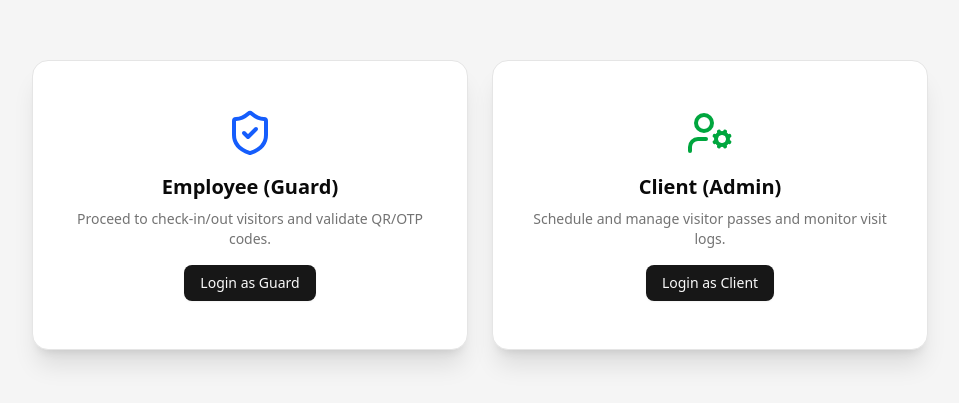
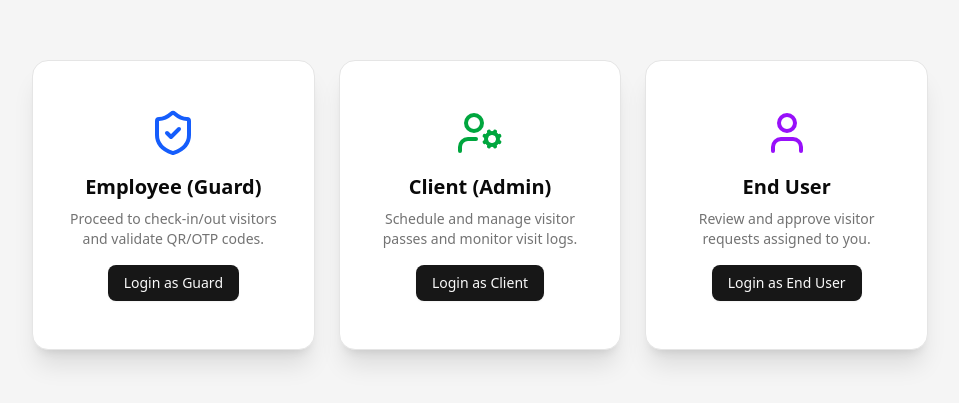
Before and after one commit to oshanpanditcommando360/Visitor-Management-Systm, a Next.js app: page / in a window 1280 px wide. Shown: the part 195-598 px from the top of the page, without its empty margins (160-1119 px from the left). Built offline with nearby package versions, Linux system fonts and the light colour scheme.

Commit message:
Add end user login card and adjust form spacing

```diff
--- a/app/client-view/dashboard/_components/AddEndUser.jsx
+++ b/app/client-view/dashboard/_components/AddEndUser.jsx
@@ -49,25 +49,25 @@ export default function AddEndUser() {
     <Card className="max-w-xl mx-auto">
       <CardContent className="p-6 space-y-4">
         <h2 className="text-xl font-semibold">Add End User</h2>
-        <form onSubmit={handleSubmit} className="space-y-3">
+        <form onSubmit={handleSubmit} className="space-y-4">
           <div>
-            <Label>Name</Label>
+            <Label className="block text-sm font-medium mb-1">Name</Label>
             <Input name="name" value={form.name} onChange={handleChange} required />
           </div>
           <div>
-            <Label>Email</Label>
+            <Label className="block text-sm font-medium mb-1">Email</Label>
             <Input name="email" type="email" value={form.email} onChange={handleChange} required />
           </div>
           <div>
-            <Label>Post</Label>
+            <Label className="block text-sm font-medium mb-1">Post</Label>
             <Input name="post" value={form.post} onChange={handleChange} />
           </div>
           <div>
-            <Label>Password</Label>
+            <Label className="block text-sm font-medium mb-1">Password</Label>
             <Input name="password" type="password" value={form.password} onChange={handleChange} required />
           </div>
           <div>
-            <Label>Department</Label>
+            <Label className="block text-sm font-medium mb-1">Department</Label>
             <Select onValueChange={(v)=>setForm(p=>({...p,department:v}))}>
               <SelectTrigger className="w-full">
                 <SelectValue placeholder="Select department" />
@@ -80,7 +80,7 @@ export default function AddEndUser() {
             </Select>
           </div>
           <div>
-            <Label>Approval Type</Label>
+            <Label className="block text-sm font-medium mb-1">Approval Type</Label>
             <Select onValueChange={(v)=>setForm(p=>({...p,approvalType:v}))} defaultValue="CLIENT_ONLY">
               <SelectTrigger className="w-full">
                 <SelectValue placeholder="Select" />
--- a/app/page.js
+++ b/app/page.js
@@ -1,12 +1,12 @@
 import Link from "next/link";
 import { Card,CardContent } from "@/components/ui/card";
 import { Button } from "@/components/ui/button";
-import { UserCog, ShieldCheck } from "lucide-react";
+import { UserCog, ShieldCheck, User } from "lucide-react";
 
 export default function Home() {
   return (
     <div className="min-h-screen bg-muted flex items-center justify-center p-4">
-      <div className="max-w-4xl w-full grid grid-cols-1 md:grid-cols-2 gap-6">
+      <div className="max-w-4xl w-full grid grid-cols-1 md:grid-cols-3 gap-6">
         {/* Guard Card */}
         <Card className="shadow-xl hover:shadow-2xl transition rounded-2xl">
           <CardContent className="p-6 flex flex-col items-center text-center">
@@ -38,6 +38,22 @@ export default function Home() {
             </Link>
           </CardContent>
         </Card>
+
+        {/* End User Card */}
+        <Card className="shadow-xl hover:shadow-2xl transition rounded-2xl">
+          <CardContent className="p-6 flex flex-col items-center text-center">
+            <User className="h-12 w-12 text-purple-600 mb-4" />
+            <h2 className="text-xl font-semibold mb-2">End User</h2>
+            <p className="text-sm text-muted-foreground mb-4">
+              Review and approve visitor requests assigned to you.
+            </p>
+            <Link href="/end-user-view/sign-in" passHref>
+              <Button className="w-full cursor-pointer" variant="default">
+                Login as End User
+              </Button>
+            </Link>
+          </CardContent>
+        </Card>
       </div>
     </div>
   );
```
